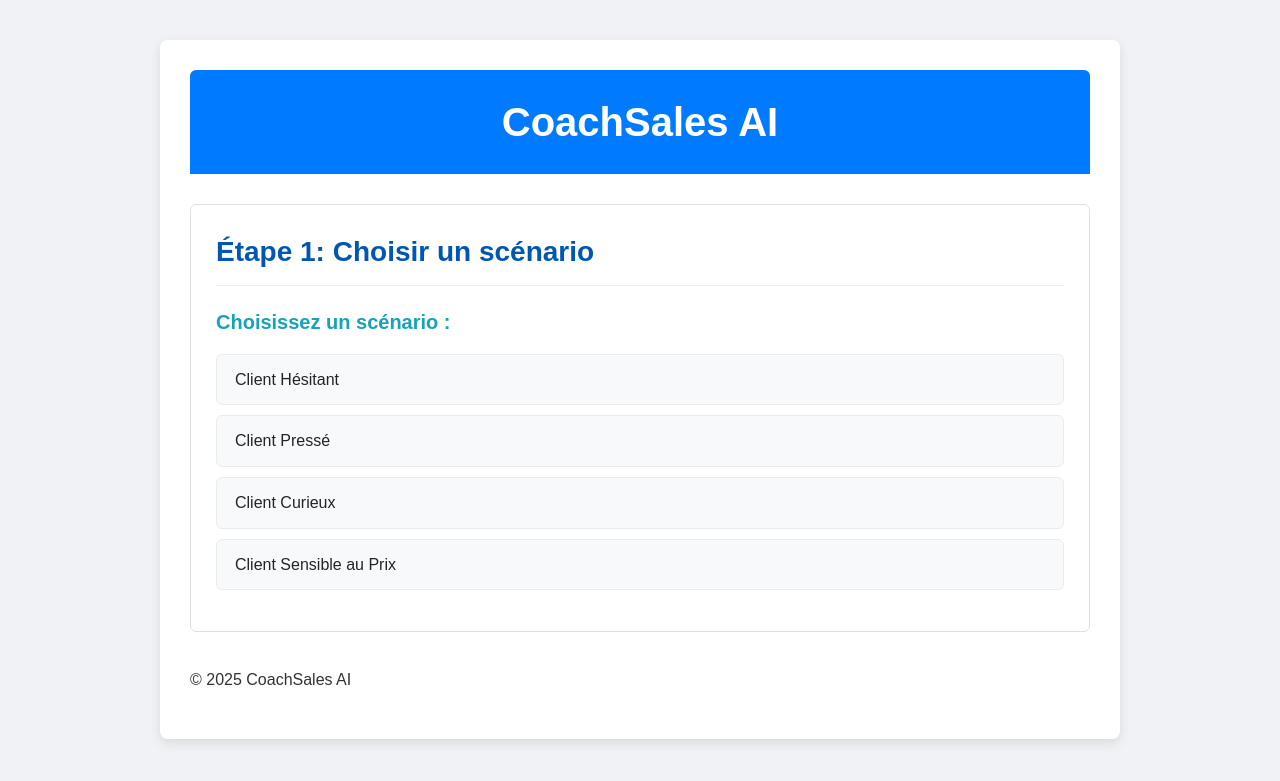
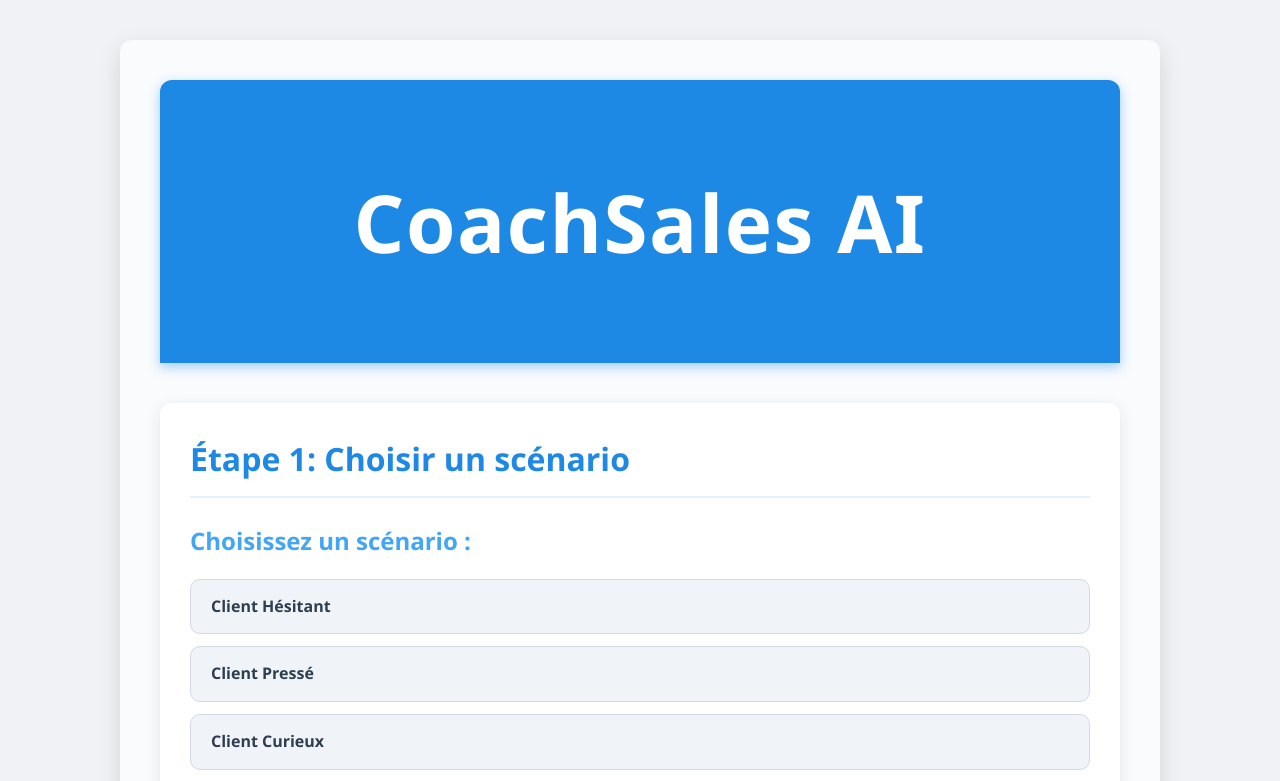
Before and after one commit to Bims002/CoachSalesAI, a React (Vite) app: page / in a window 1280 px wide. Shown: the top 781 px of the page. Built offline with nearby package versions, Linux system fonts and the light colour scheme.

Commit message:
Update UI styles for SaaS look and feel

```diff
--- a/src/App.css
+++ b/src/App.css
@@ -1,155 +1,100 @@
 /* Styles pour CoachSales AI viendront ici */
 
 .app-container {
-  max-width: 900px;
+  max-width: 960px;
   margin: 40px auto;
-  padding: 30px;
-  background-color: #ffffff;
-  box-shadow: 0 4px 12px rgba(0,0,0,0.1);
-  border-radius: 8px;
-  font-family: Arial, sans-serif;
-  color: #333;
+  padding: 40px;
+  background-color: #f9fbfd;
+  box-shadow: 0 8px 24px rgba(0, 0, 0, 0.12);
+  border-radius: 12px;
+  font-family: 'Segoe UI', Tahoma, Geneva, Verdana, sans-serif;
+  color: #2c3e50;
   -webkit-font-smoothing: antialiased;
   -moz-osx-font-smoothing: grayscale;
   overflow-x: hidden;
 }
 
 header {
-  background-color: #007bff;
+  background-color: #1e88e5;
   color: white;
-  padding: 20px;
+  padding: 24px;
   text-align: center;
-  margin-bottom: 30px;
-  border-radius: 6px 6px 0 0;
-}
-
-header h1 {
-  margin: 0;
-  font-size: 2.5em;
+  margin-bottom: 40px;
+  border-radius: 12px 12px 0 0;
   font-weight: 700;
+  font-size: 2.5rem;
+  letter-spacing: 1.5px;
+  box-shadow: 0 4px 12px rgba(30, 136, 229, 0.4);
 }
 
 .app-section {
-  margin-bottom: 35px;
-  padding: 25px;
-  border: 1px solid #e0e0e0;
-  border-radius: 6px;
-  background-color: #fff;
-  transition: opacity 0.3s ease, transform 0.3s ease;
-  animation: fadeInUp 0.6s ease forwards;
+  margin-bottom: 40px;
+  padding: 30px;
+  border-radius: 12px;
+  background-color: white;
+  box-shadow: 0 4px 16px rgba(44, 62, 80, 0.1);
+  transition: box-shadow 0.3s ease, transform 0.3s ease;
 }
 
-@keyframes fadeInUp {
-  0% {
-    opacity: 0;
-    transform: translateY(30px);
-  }
-  100% {
-    opacity: 1;
-    transform: translateY(0);
-  }
-}
-
-.message.user {
-  animation: slideInRight 0.5s ease forwards;
-}
-
-.message.ai {
-  animation: slideInLeft 0.5s ease forwards;
-}
-
-@keyframes slideInRight {
-  0% {
-    opacity: 0;
-    transform: translateX(50px);
-  }
-  100% {
-    opacity: 1;
-    transform: translateX(0);
-  }
-}
-
-@keyframes slideInLeft {
-  0% {
-    opacity: 0;
-    transform: translateX(-50px);
-  }
-  100% {
-    opacity: 1;
-    transform: translateX(0);
-  }
-}
-
-.app-section.fade-enter {
-  opacity: 0;
-  transform: translateY(20px);
-}
-
-.app-section.fade-enter-active {
-  opacity: 1;
-  transform: translateY(0);
-  transition: opacity 300ms, transform 300ms;
-}
-
-.app-section.fade-exit {
-  opacity: 1;
-  transform: translateY(0);
-}
-
-.app-section.fade-exit-active {
-  opacity: 0;
-  transform: translateY(20px);
-  transition: opacity 300ms, transform 300ms;
+.app-section:hover {
+  box-shadow: 0 8px 32px rgba(44, 62, 80, 0.15);
+  transform: translateY(-4px);
 }
 
 .app-section h2 {
   margin-top: 0;
-  margin-bottom: 20px;
-  color: #0056b3;
-  font-size: 1.75em;
-  border-bottom: 1px solid #eee;
-  padding-bottom: 10px;
+  margin-bottom: 24px;
+  color: #1e88e5;
+  font-size: 2rem;
+  border-bottom: 2px solid #e3f2fd;
+  padding-bottom: 12px;
+  font-weight: 700;
 }
 
 .app-section h3 {
   margin-top: 0;
-  margin-bottom: 15px;
-  color: #17a2b8;
-  font-size: 1.25em;
+  margin-bottom: 18px;
+  color: #42a5f5;
+  font-size: 1.5rem;
+  font-weight: 600;
 }
 
 .app-section h4 {
-  margin-top: 10px;
-  margin-bottom: 8px;
-  color: #495057;
-  font-size: 1.2em;
-  font-weight: bold;
+  margin-top: 12px;
+  margin-bottom: 10px;
+  color: #34495e;
+  font-size: 1.3rem;
+  font-weight: 700;
 }
 
 button {
-  background-color: #28a745;
+  background-color: #1e88e5;
   color: white;
   border: none;
-  padding: 14px 24px;
-  font-size: 1.1em;
-  font-weight: bold;
-  border-radius: 6px;
+  padding: 16px 28px;
+  font-size: 1.2rem;
+  font-weight: 700;
+  border-radius: 10px;
   cursor: pointer;
-  transition: background-color 0.2s;
+  transition: background-color 0.3s ease, box-shadow 0.3s ease;
+  box-shadow: 0 4px 12px rgba(30, 136, 229, 0.4);
 }
 
 button:hover {
-  background-color: #218838;
+  background-color: #1565c0;
+  box-shadow: 0 6px 20px rgba(21, 101, 192, 0.6);
 }
 
 button:disabled {
-  background-color: #6c757d;
+  background-color: #90a4ae;
   cursor: not-allowed;
-  opacity: 0.65;
+  opacity: 0.7;
+  box-shadow: none;
 }
 
 button:disabled:hover {
-  background-color: #5a6268;
+  background-color: #90a4ae;
+  box-shadow: none;
 }
 
 ul {
@@ -158,63 +103,65 @@ ul {
 }
 
 .app-section ul li {
-  background-color: #f8f9fa;
-  padding: 12px 18px;
-  margin-bottom: 10px;
-  border-radius: 6px;
-  border: 1px solid #e9ecef;
+  background-color: #f0f4f8;
+  padding: 14px 20px;
+  margin-bottom: 12px;
+  border-radius: 10px;
+  border: 1px solid #d1d9e6;
   cursor: pointer;
-  transition: background-color 0.2s, border-color 0.2s, color 0.2s;
-  color: #212529;
+  transition: background-color 0.3s ease, border-color 0.3s ease, color 0.3s ease;
+  color: #2c3e50;
+  font-weight: 600;
 }
 
 .app-section ul li:hover {
-  background-color: #e9ecef;
-  border-color: #ced4da;
+  background-color: #e3f2fd;
+  border-color: #90caf9;
+  color: #1565c0;
 }
 
 .app-section ul li.selected {
-  background-color: #007bff;
+  background-color: #1e88e5;
   color: white;
-  border-color: #0056b3;
-  font-weight: bold;
+  border-color: #1565c0;
+  font-weight: 700;
 }
 
 .selected-scenario-description {
-  margin-top: 15px;
-  padding: 12px;
-  background-color: #e9f7ff;
-  border-left: 6px solid #007bff;
-  color: #004085;
-}
-
-.selected-scenario-description h4 {
-  margin-top: 0;
-  margin-bottom: 5px;
-  color: #004085;
+  margin-top: 20px;
+  padding: 16px;
+  background-color: #e3f2fd;
+  border-left: 8px solid #1e88e5;
+  color: #0d47a1;
+  font-weight: 600;
+  font-size: 1.1rem;
 }
 
 .placeholder-text {
-  color: #6c757d;
+  color: #607d8b;
   font-style: italic;
+  font-size: 1.1rem;
 }
 
 .messages-list {
-  max-height: 350px;
+  max-height: 400px;
   overflow-y: auto;
-  padding: 12px;
-  border: 1px solid #e0e0e0;
-  border-radius: 6px;
-  background-color: #f8f9fa;
+  padding: 16px;
+  border: 1px solid #d1d9e6;
+  border-radius: 10px;
+  background-color: #f0f4f8;
+  font-size: 1.1rem;
+  font-weight: 500;
 }
 
 .message {
-  margin-bottom: 12px;
-  padding: 10px 14px;
-  border-radius: 10px;
-  line-height: 1.5;
+  margin-bottom: 14px;
+  padding: 12px 16px;
+  border-radius: 14px;
+  line-height: 1.6;
   max-width: 80%;
   word-wrap: break-word;
+  font-size: 1.1rem;
 }
 
 .message p {
@@ -222,65 +169,69 @@ ul {
 }
 
 .message.user {
-  background-color: #007bff;
+  background-color: #1e88e5;
   color: white;
   margin-left: auto;
   text-align: right;
+  box-shadow: 0 4px 12px rgba(30, 136, 229, 0.4);
 }
 
 .message.ai {
-  background-color: #e9ecef;
-  color: #212529;
+  background-color: #e3f2fd;
+  color: #0d47a1;
   margin-right: auto;
   text-align: left;
+  box-shadow: 0 4px 12px rgba(13, 71, 161, 0.4);
 }
 
 .message.interim {
   background-color: transparent;
-  color: #28a745;
+  color: #43a047;
   font-style: italic;
   text-align: right;
   padding-right: 0;
 }
 
 .play-audio-button {
-  background-color: #17a2b8;
+  background-color: #42a5f5;
   color: white;
   border: none;
-  padding: 6px 12px;
-  font-size: 0.9em;
-  border-radius: 6px;
+  padding: 8px 14px;
+  font-size: 0.9rem;
+  border-radius: 8px;
   cursor: pointer;
-  margin-left: 12px;
+  margin-left: 14px;
   vertical-align: middle;
+  box-shadow: 0 4px 12px rgba(66, 165, 245, 0.4);
+  transition: background-color 0.3s ease;
 }
 
 .play-audio-button:hover {
-  background-color: #138496;
+  background-color: #1565c0;
 }
 
 @media (max-width: 768px) {
   .app-container {
     max-width: 100%;
     margin: 20px;
-    padding: 15px;
+    padding: 20px;
   }
 
   header h1 {
-    font-size: 1.8em;
+    font-size: 1.8rem;
   }
 
   .app-section {
-    padding: 15px;
+    padding: 20px;
   }
 
   button {
     width: 100%;
-    padding: 14px 0;
-    font-size: 1.2em;
+    padding: 16px 0;
+    font-size: 1.2rem;
   }
 
   .messages-list {
-    max-height: 250px;
+    max-height: 300px;
   }
 }
```
